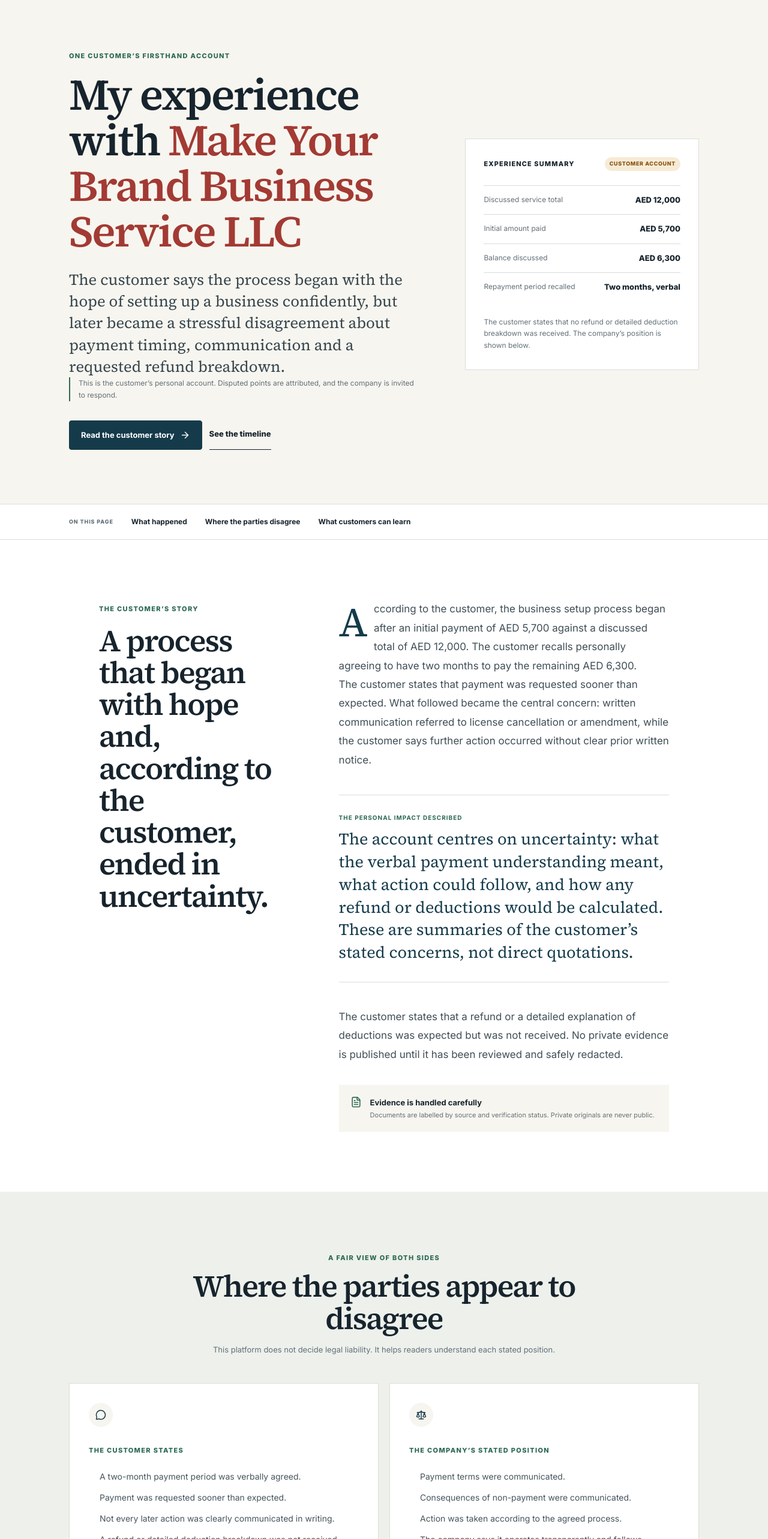
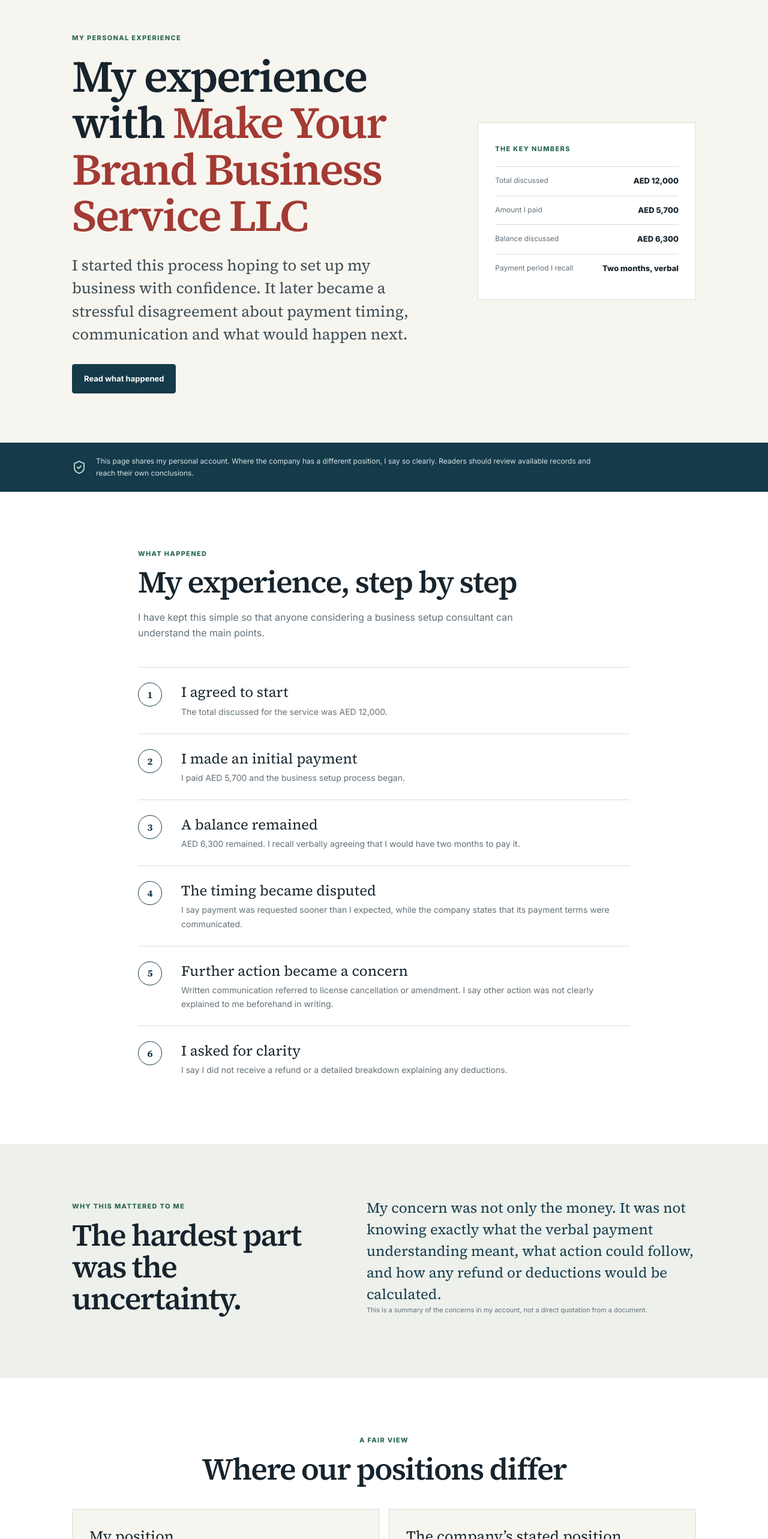
Before and after one commit to thameem89/myb, a Next.js app: page / in a window 1280 px wide. Shown: the part 234-2800 px from the top of the page at 60% size. Built offline with nearby package versions, Linux system fonts and the light colour scheme; no server answers.

Commit message:
Simplify site into one personal experience page

```diff
--- a/app/api/submissions/[kind]/route.ts
+++ b/app/api/submissions/[kind]/route.ts
@@ -19,7 +19,7 @@
     const digest = await crypto.subtle.digest("SHA-256", input);
     const ipHash = Array.from(new Uint8Array(digest)).map(byte => byte.toString(16).padStart(2,"0")).join("");
     const payload = kind === "experience"
-      ? { reviewer_name:data.name, public_name:data.publicName || "Anonymous", email:data.email, phone:data.phone, service_type:data.service, service_date:data.serviceDate || null, amount_paid:Number(data.amount)||null, rating:Number(data.rating)||null, title_original:data.title, body_original:data.message, desired_resolution:data.resolution, company_contacted:data.contacted==="Yes", company_responded:data.responded==="Yes", moderation_status:"pending", internal_notes:`Reference ${reference}; abuse hash ${ipHash}` }
+      ? { reviewer_name:data.name, public_name:data.publicName || "Anonymous", email:data.email, phone:data.phone, service_type:data.service || "Not specified", service_date:data.serviceDate || null, amount_paid:Number(data.amount)||null, rating:Number(data.rating)||null, title_original:data.title || "Customer experience submission", body_original:data.message, desired_resolution:data.resolution, company_contacted:data.contacted==="Yes", company_responded:data.responded==="Yes", moderation_status:"pending", internal_notes:`Reference ${reference}; abuse hash ${ipHash}` }
       : kind === "response"
       ? { respondent_name:data.name, respondent_position:data.publicName, company_email:data.email, company_phone:data.phone, response_type:data.type, response_original:data.message, moderation_status:"submitted", internal_notes:`Reference ${reference}; related ${data.related || "unspecified"}` }
       : { name:data.name, email:data.email, phone:data.phone, enquiry_type:data.type, subject:data.title, message:data.message, status:"new", internal_notes:`Reference ${reference}; abuse hash ${ipHash}` };
--- a/app/page.tsx
+++ b/app/page.tsx
@@ -1,115 +1,98 @@
-import Link from "next/link";
-import { ArrowRight, Check, FileText, MessageCircle, Scale, Star } from "lucide-react";
+import { Check, FileText, ShieldCheck, Star } from "lucide-react";
+import { SubmissionForm } from "@/components/submission-form";
 
 export const metadata = {
-  title: "Make Your Brand Business Service LLC Customer Experience",
-  description: "Read a carefully attributed customer experience involving Make Your Brand Business Service LLC, including payments, communication concerns and the company’s right of response.",
+  title: "My Experience with Make Your Brand Business Service LLC",
+  description: "One customer’s personal account of payments, communication and unresolved questions during a business setup service.",
 };
+
+const steps = [
+  ["I agreed to start", "The total discussed for the service was AED 12,000."],
+  ["I made an initial payment", "I paid AED 5,700 and the business setup process began."],
+  ["A balance remained", "AED 6,300 remained. I recall verbally agreeing that I would have two months to pay it."],
+  ["The timing became disputed", "I say payment was requested sooner than I expected, while the company states that its payment terms were communicated."],
+  ["Further action became a concern", "Written communication referred to license cancellation or amendment. I say other action was not clearly explained to me beforehand in writing."],
+  ["I asked for clarity", "I say I did not receive a refund or a detailed breakdown explaining any deductions."],
+] as const;
 
 export default function Home() {
   return <>
-    <section className="customer-rating" aria-label="Customer rating: 1 out of 5 stars">
-      <div className="review-wrap">
-        <div className="rating-stars" aria-hidden="true">
-          <Star className="rated-star"/>
-          <Star/><Star/><Star/><Star/>
-        </div>
+    <section className="customer-rating" aria-label="My rating: 1 out of 5 stars">
+      <div className="one-page-wrap">
+        <div className="rating-stars" aria-hidden="true"><Star className="rated-star"/><Star/><Star/><Star/><Star/></div>
       </div>
     </section>
-    <section className="review-hero">
-      <div className="review-wrap">
-        <div className="review-intro">
-          <span className="eyebrow">One customer’s firsthand account</span>
+
+    <section className="personal-hero">
+      <div className="one-page-wrap personal-hero-grid">
+        <div>
+          <span className="eyebrow">My personal experience</span>
           <h1>My experience with <span className="company-name">Make Your Brand Business Service LLC</span></h1>
-          <p className="review-lead">The customer says the process began with the hope of setting up a business confidently, but later became a stressful disagreement about payment timing, communication and a requested refund breakdown.</p>
-          <p className="attribution">This is the customer’s personal account. Disputed points are attributed, and the company is invited to respond.</p>
-          <div className="actions">
-            <Link className="button" href="#customer-story">Read the customer story <ArrowRight size={17}/></Link>
-            <Link className="simple-link" href="/timeline">See the timeline</Link>
-          </div>
+          <p className="personal-lead">I started this process hoping to set up my business with confidence. It later became a stressful disagreement about payment timing, communication and what would happen next.</p>
+          <a className="button" href="#my-story">Read what happened</a>
         </div>
-
-        <aside className="review-summary" aria-label="Experience summary">
-          <div className="summary-heading">
-            <span>Experience summary</span>
-            <span className="pill amber">Customer account</span>
-          </div>
+        <aside className="simple-facts" aria-label="Key payment details">
+          <span className="eyebrow">The key numbers</span>
           <dl>
-            <div><dt>Discussed service total</dt><dd>AED 12,000</dd></div>
-            <div><dt>Initial amount paid</dt><dd>AED 5,700</dd></div>
+            <div><dt>Total discussed</dt><dd>AED 12,000</dd></div>
+            <div><dt>Amount I paid</dt><dd>AED 5,700</dd></div>
             <div><dt>Balance discussed</dt><dd>AED 6,300</dd></div>
-            <div><dt>Repayment period recalled</dt><dd>Two months, verbal</dd></div>
+            <div><dt>Payment period I recall</dt><dd>Two months, verbal</dd></div>
           </dl>
-          <p>The customer states that no refund or detailed deduction breakdown was received. The company’s position is shown below.</p>
         </aside>
       </div>
     </section>
 
-    <section className="review-nav" aria-label="On this page">
-      <div className="review-wrap">
-        <span>On this page</span>
-        <a href="#customer-story">What happened</a>
-        <a href="#disagreement">Where the parties disagree</a>
-        <a href="#what-to-learn">What customers can learn</a>
+    <section className="plain-note">
+      <div className="one-page-wrap"><ShieldCheck/><p>This page shares my personal account. Where the company has a different position, I say so clearly. Readers should review available records and reach their own conclusions.</p></div>
+    </section>
+
+    <section className="personal-section" id="my-story">
+      <div className="one-page-wrap narrow-story">
+        <span className="eyebrow">What happened</span>
+        <h2>My experience, step by step</h2>
+        <p className="section-intro">I have kept this simple so that anyone considering a business setup consultant can understand the main points.</p>
+        <ol className="simple-steps">
+          {steps.map(([title,text], index) => <li key={title}><span>{index + 1}</span><div><h3>{title}</h3><p>{text}</p></div></li>)}
+        </ol>
       </div>
     </section>
 
-    <section className="story-section" id="customer-story">
-      <div className="story-layout">
-        <aside>
-          <span className="eyebrow">The customer’s story</span>
-          <h2>A process that began with hope and, according to the customer, ended in uncertainty.</h2>
-        </aside>
-        <div className="story-copy">
-          <p className="drop-cap">According to the customer, the business setup process began after an initial payment of AED 5,700 against a discussed total of AED 12,000. The customer recalls personally agreeing to have two months to pay the remaining AED 6,300.</p>
-          <p>The customer states that payment was requested sooner than expected. What followed became the central concern: written communication referred to license cancellation or amendment, while the customer says further action occurred without clear prior written notice.</p>
-          <div className="story-emotion"><strong>The personal impact described</strong><p>The account centres on uncertainty: what the verbal payment understanding meant, what action could follow, and how any refund or deductions would be calculated. These are summaries of the customer’s stated concerns, not direct quotations.</p></div>
-          <p>The customer states that a refund or a detailed explanation of deductions was expected but was not received. No private evidence is published until it has been reviewed and safely redacted.</p>
-          <div className="record-note"><FileText size={19}/><div><strong>Evidence is handled carefully</strong><span>Documents are labelled by source and verification status. Private originals are never public.</span></div></div>
-        </div>
+    <section className="personal-section soft-section" id="why-it-mattered">
+      <div className="one-page-wrap two-simple-columns">
+        <div><span className="eyebrow">Why this mattered to me</span><h2>The hardest part was the uncertainty.</h2></div>
+        <div className="large-copy"><p>My concern was not only the money. It was not knowing exactly what the verbal payment understanding meant, what action could follow, and how any refund or deductions would be calculated.</p><p>This is a summary of the concerns in my account, not a direct quotation from a document.</p></div>
       </div>
     </section>
 
-    <section className="disagreement-section" id="disagreement">
-      <div className="review-wrap">
-        <div className="simple-heading"><span className="eyebrow">A fair view of both sides</span><h2>Where the parties appear to disagree</h2><p>This platform does not decide legal liability. It helps readers understand each stated position.</p></div>
-        <div className="two-voices">
-          <article>
-            <span className="voice-icon"><MessageCircle/></span>
-            <span className="eyebrow">The customer states</span>
-            <ul>
-              <li>A two-month payment period was verbally agreed.</li>
-              <li>Payment was requested sooner than expected.</li>
-              <li>Not every later action was clearly communicated in writing.</li>
-              <li>A refund or detailed deduction breakdown was not received.</li>
-            </ul>
-          </article>
-          <article>
-            <span className="voice-icon"><Scale/></span>
-            <span className="eyebrow">The company’s stated position</span>
-            <ul>
-              <li>Payment terms were communicated.</li>
-              <li>Consequences of non-payment were communicated.</li>
-              <li>Action was taken according to the agreed process.</li>
-              <li>The company says it operates transparently and follows applicable procedures.</li>
-            </ul>
-          </article>
+    <section className="personal-section" id="both-sides">
+      <div className="one-page-wrap">
+        <div className="simple-section-heading"><span className="eyebrow">A fair view</span><h2>Where our positions differ</h2></div>
+        <div className="simple-comparison">
+          <article><h3>My position</h3><ul><li>I understood that I had two months to pay the balance.</li><li>I say payment was requested sooner than expected.</li><li>I say later action was not clearly communicated beforehand in writing.</li><li>I say I did not receive a refund or detailed deduction breakdown.</li></ul></article>
+          <article><h3>The company’s stated position</h3><ul><li>Payment terms were communicated.</li><li>The consequences of non-payment were communicated.</li><li>Action was taken according to the agreed process.</li><li>The company says it operates transparently and follows applicable procedures.</li></ul></article>
         </div>
-        <div className="response-invite"><p><strong>Make Your Brand Business Service LLC may respond.</strong> A verified response, correction or clarification will be displayed fairly and prominently.</p><Link href="/company-response">Submit a company response <ArrowRight size={16}/></Link></div>
+        <p className="fairness-line">This website does not determine legal liability. The company may submit a correction, clarification or response, which will be displayed fairly.</p>
       </div>
     </section>
 
-    <section className="lessons-section" id="what-to-learn">
-      <div className="review-wrap lessons-layout">
-        <div><span className="eyebrow">Before choosing a consultant</span><h2>What another customer can learn from this experience</h2></div>
-        <ul>{["Put every payment extension in writing.","Ask what can happen if a payment is delayed.","Request refund and deduction terms before paying.","Confirm who can submit, amend or cancel applications.","Keep every receipt, email and agreement together."].map(item=><li key={item}><Check/>{item}</li>)}</ul>
+    <section className="personal-section soft-section" id="lessons">
+      <div className="one-page-wrap two-simple-columns">
+        <div><span className="eyebrow">What I learned</span><h2>Five things I would ask for in writing.</h2></div>
+        <ul className="personal-lessons">
+          {["The complete payment schedule and every extension.","What happens if any payment is delayed.","The refund policy and every possible deduction.","Who can submit, change or cancel an application.","Copies of every receipt, agreement and official communication."].map(item=><li key={item}><Check/>{item}</li>)}
+        </ul>
       </div>
     </section>
 
-    <section className="share-section">
-      <div className="review-wrap">
-        <div><span className="eyebrow">Have you used this company?</span><h2>Your experience may help someone decide more carefully.</h2><p>Share only what you personally experienced. Every submission is privately reviewed before publication.</p></div>
-        <Link className="button" href="/submit-experience">Share your experience</Link>
+    <section className="personal-section evidence-section">
+      <div className="one-page-wrap evidence-box"><FileText/><div><h2>Documents should protect privacy.</h2><p>Only reviewed and redacted records should be public. Passport numbers, Emirates ID details, signatures, bank information and private contact details must remain hidden.</p></div></div>
+    </section>
+
+    <section className="personal-section share-form-section" id="share">
+      <div className="one-page-wrap">
+        <div className="simple-section-heading"><span className="eyebrow">Share your experience</span><h2>Did you use the same company?</h2><p>If you are a genuine customer, you can share what happened to you. Your submission stays private until it is reviewed.</p></div>
+        <div className="embedded-form"><SubmissionForm kind="experience" compact/></div>
       </div>
     </section>
   </>;
--- a/components/site-shell.tsx
+++ b/components/site-shell.tsx
@@ -1,12 +1,11 @@
 import Link from "next/link";
-import { Menu, ShieldCheck } from "lucide-react";
+import { ShieldCheck } from "lucide-react";
 import { policies } from "@/lib/content";
 
 const simpleNav = [
-  ["Customer Story", "/#customer-story"],
-  ["Timeline", "/timeline"],
-  ["Reviews", "/reviews"],
-  ["About", "/about"],
+  ["My story", "/#my-story"],
+  ["Both sides", "/#both-sides"],
+  ["What I learned", "/#lessons"],
 ] as const;
 
 export function Header() {
@@ -20,11 +19,7 @@
           <span><strong>Clear Terms</strong><small>Customer experience & awareness</small></span>
         </Link>
         <nav className="desktop-nav" aria-label="Main navigation">{simpleNav.map(([label, href]) => <Link key={href} href={href}>{label}</Link>)}</nav>
-        <Link className="button button-small" href="/submit-experience">Share your experience</Link>
-        <details className="mobile-menu">
-          <summary aria-label="Open navigation"><Menu size={22} /></summary>
-          <nav>{simpleNav.map(([label, href]) => <Link key={href} href={href}>{label}</Link>)}<Link href="/documents">Documents</Link><Link href="/guides">Awareness guides</Link><Link href="/company-response">Company response</Link><Link className="button" href="/submit-experience">Share your experience</Link></nav>
-        </details>
+        <Link className="button button-small" href="/#share">Share your experience</Link>
       </header>
     </>
   );
@@ -33,11 +28,10 @@
 export function Footer() {
   return (
     <footer>
-      <div className="footer-grid minimal-footer">
+      <div className="footer-grid one-page-footer">
         <div><Link className="brand footer-brand" href="/"><span className="brand-mark"><ShieldCheck size={20} /></span><span><strong>Clear Terms</strong><small>Independent awareness platform</small></span></Link><p>This website is an independent consumer awareness platform. It is not affiliated with or endorsed by Make Your Brand Business Service LLC.</p></div>
-        <div><h3>Read</h3><Link href="/our-experience">Full customer experience</Link><Link href="/timeline">Timeline</Link><Link href="/reviews">Customer reviews</Link><Link href="/documents">Documents</Link></div>
-        <div><h3>Participate</h3><Link href="/submit-experience">Share your experience</Link><Link href="/company-response">Company response</Link><Link href="/contact">Corrections & contact</Link></div>
-        <div><h3>Policies</h3>{policies.slice(0, 4).map(([l,s]) => <Link key={s} href={`/policies/${s}`}>{l}</Link>)}</div>
+        <div><h3>On this page</h3>{simpleNav.map(([l,h]) => <Link key={h} href={h}>{l}</Link>)}<Link href="/#share">Share your experience</Link></div>
+        <div><h3>Important</h3><Link href="/company-response">Company response</Link><Link href="/contact">Corrections & contact</Link>{policies.slice(0, 2).map(([l,s]) => <Link key={s} href={`/policies/${s}`}>{l}</Link>)}</div>
       </div>
       <div className="footer-bottom"><span>© {new Date().getFullYear()} Clear Terms. Independent and non-affiliated.</span><span>Template content requires UAE legal review before launch.</span></div>
     </footer>
--- a/components/submission-form.tsx
+++ b/components/submission-form.tsx
@@ -3,7 +3,7 @@
 import { CheckCircle2 } from "lucide-react";
 
 type Kind = "experience" | "response" | "contact";
-export function SubmissionForm({ kind }: { kind: Kind }) {
+export function SubmissionForm({ kind, compact = false }: { kind: Kind; compact?: boolean }) {
   const [result, setResult] = useState<{ok:boolean;reference?:string;error?:string}|null>(null);
   const [pending, setPending] = useState(false);
   async function submit(e: React.FormEvent<HTMLFormElement>) {
@@ -15,6 +15,21 @@
     setPending(false); if(response.ok) e.currentTarget.reset();
   }
   if(result?.ok) return <div className="form-card" role="status"><CheckCircle2 size={34}/><h2>Submission received</h2><p>Thank you. Your information is pending moderation and will not be published automatically.</p><p><strong>Reference: {result.reference}</strong></p><button className="button" onClick={()=>setResult(null)}>Make another submission</button></div>;
+  if (compact && kind === "experience") return <form className="form-card" onSubmit={submit} noValidate>
+    <div className="form-grid">
+      <div className="field"><label htmlFor="compact-name">Your name</label><input id="compact-name" name="name" required autoComplete="name"/></div>
+      <div className="field"><label htmlFor="compact-email">Your email</label><input id="compact-email" name="email" type="email" required autoComplete="email"/></div>
+      <div className="field full"><label htmlFor="compact-rating">Your rating</label><select id="compact-rating" name="rating" required><option value="">Choose a rating</option>{[1,2,3,4,5].map(n=><option key={n} value={n}>{n} out of 5</option>)}</select></div>
+      <div className="field full"><label htmlFor="compact-message">What happened?</label><textarea id="compact-message" name="message" minLength={40} placeholder="Share your genuine experience in your own words." required/></div>
+      <input type="hidden" name="title" value="Customer experience submission"/>
+      <input type="hidden" name="service" value="Not specified"/>
+      <input className="honeypot" name="website" tabIndex={-1} autoComplete="off" aria-hidden="true"/>
+      <label className="checkbox field full"><input name="accuracy" type="checkbox" required/><span>I confirm this is my genuine experience and is accurate to the best of my knowledge.</span></label>
+      <label className="checkbox field full"><input name="consent" type="checkbox" required/><span>I consent to this information being stored and reviewed before any publication.</span></label>
+      {result?.error&&<p className="field full legal-note" role="alert">{result.error}</p>}
+      <div className="field full"><button className="button" disabled={pending}>{pending?"Submitting…":"Send for private review"}</button></div>
+    </div>
+  </form>;
   const contact = kind === "contact", response = kind === "response";
   return <form className="form-card" onSubmit={submit} noValidate>
     <div className="form-grid">
```
Also changed, not shown: app/globals.css.
